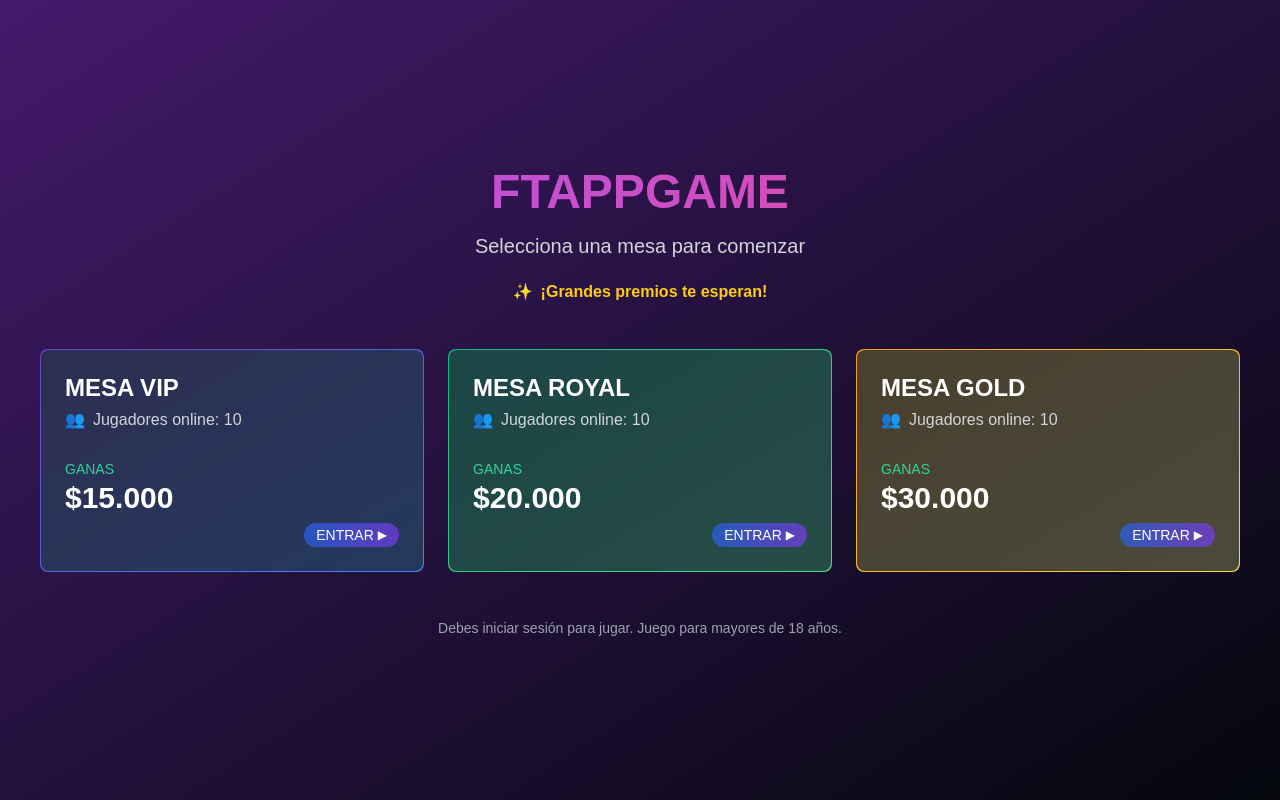
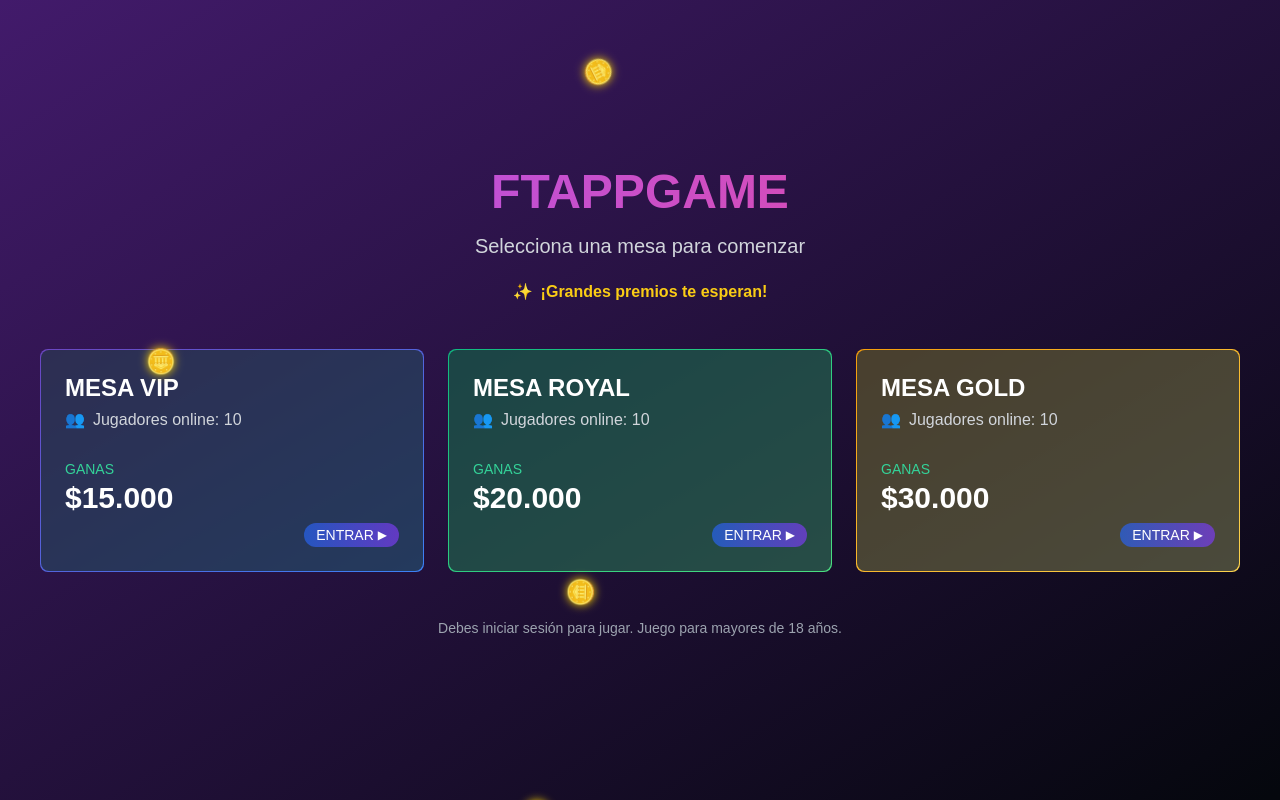
Before and after one commit to samutrujillo/ftappgame, a Next.js app: page / in a window 1280 px wide. Built offline with nearby package versions, Linux system fonts and the light colour scheme.

Commit message:
Add files via upload

```diff
--- /dev/null
+++ b/src/app/components/CoinRain.css
@@ -0,0 +1,56 @@
+/* components/CoinRain.css */
+.coin-rain-container {
+  position: fixed;
+  top: 0;
+  left: 0;
+  width: 100%;
+  height: 100%;
+  z-index: 1000;
+  pointer-events: none;
+  overflow: hidden;
+}
+
+.coin {
+  position: absolute;
+  top: -100px;
+  animation: coinFall linear forwards;
+  opacity: 0;
+  font-size: 24px;
+  filter: drop-shadow(0 0 5px gold);
+}
+
+@keyframes coinFall {
+  0% {
+    top: -100px;
+    transform: translateY(0) rotate(0deg);
+    opacity: 0;
+  }
+  10% {
+    opacity: 1;
+  }
+  100% {
+    top: 100vh;
+    transform: translateY(0) rotate(360deg);
+    opacity: 1;
+  }
+}
+
+/* Optimización para dispositivos de gama alta */
+@media (min-width: 768px) {
+  .coin {
+    will-change: transform, opacity;
+  }
+}
+
+/* Reducir la cantidad de monedas en dispositivos móviles */
+@media (max-width: 768px) {
+  .coin {
+    font-size: 20px;
+  }
+}
+
+@media (max-width: 480px) {
+  .coin {
+    font-size: 16px;
+  }
+}
--- /dev/null
+++ b/src/app/components/CoinRain.jsx
@@ -0,0 +1,121 @@
+// components/CoinRain.js
+'use client';
+
+import { useEffect, useState } from 'react';
+import './CoinRain.css';
+
+export default function CoinRain() {
+  const [coins, setCoins] = useState([]);
+
+  useEffect(() => {
+    // Función para determinar si el dispositivo es de bajo rendimiento
+    const isLowPerformanceDevice = () => {
+      return window.navigator.hardwareConcurrency <= 2 ||
+             /Android|webOS|iPhone|iPad|iPod|BlackBerry|IEMobile|Opera Mini/i.test(navigator.userAgent);
+    };
+
+    // Ajustar configuración según el rendimiento del dispositivo
+    const coinCount = isLowPerformanceDevice() ? 10 : (window.innerWidth < 768 ? 15 : 30);
+    const minDuration = isLowPerformanceDevice() ? 4 : 3; // segundos
+    const maxDuration = isLowPerformanceDevice() ? 7 : 6; // segundos
+    const intervalTime = isLowPerformanceDevice() ? 3000 : 2000; // ms
+
+    // Crear monedas iniciales
+    createCoins();
+
+    // Configurar intervalo para crear nuevas monedas
+    const interval = setInterval(createCoins, intervalTime);
+
+    function createCoins() {
+      const newCoins = [];
+
+      // Reducir la cantidad de monedas creadas por lote en dispositivos de bajo rendimiento
+      const batchSize = isLowPerformanceDevice() ? coinCount / 5 : coinCount / 3;
+
+      for (let i = 0; i < batchSize; i++) {
+        newCoins.push(createCoin());
+      }
+
+      setCoins(prevCoins => [...prevCoins, ...newCoins]);
+
+      // Limpiar monedas viejas si hay demasiadas
+      // Límite más bajo para dispositivos de bajo rendimiento
+      const limit = isLowPerformanceDevice() ? 50 : 100;
+      const keepCount = isLowPerformanceDevice() ? 25 : 50;
+
+      if (coins.length > limit) {
+        setCoins(prevCoins => prevCoins.slice(-keepCount));
+      }
+    }
+
+    function createCoin() {
+      const left = Math.random() * 100;
+      const size = Math.random() * 0.5 + 0.7; // Tamaño entre 0.7 y 1.2
+      const duration = Math.random() * (maxDuration - minDuration) + minDuration;
+      const delay = Math.random() * 2;
+      const rotation = Math.random() * 360;
+      // Usar preferentemente la moneda emoji en dispositivos de bajo rendimiento (más liviana)
+      const symbol = isLowPerformanceDevice() ? '🪙' : (Math.random() > 0.5 ? '💰' : '🪙');
+
+      return {
+        id: Date.now() + Math.random(),
+        left,
+        size,
+        duration,
+        delay,
+        rotation,
+        symbol
+      };
+    }
+
+    // Función para reducir monedas cuando la pestaña no está activa
+    const handleVisibilityChange = () => {
+      if (document.hidden) {
+        // Si la pestaña no está activa, reducir la cantidad de monedas
+        setCoins(prevCoins => prevCoins.slice(-10));
+      }
+    };
+
+    // Agregar listener para la visibilidad de la página
+    document.addEventListener('visibilitychange', handleVisibilityChange);
+
+    // Función para manejar el cambio de tamaño de la ventana
+    const handleResize = () => {
+      // Limpiar algunas monedas cuando el usuario cambia el tamaño de la ventana
+      // para evitar problemas de rendimiento durante el reflow
+      setCoins(prevCoins => prevCoins.slice(-20));
+    };
+
+    // Agregar listener para el cambio de tamaño con debounce
+    let resizeTimeout;
+    window.addEventListener('resize', () => {
+      clearTimeout(resizeTimeout);
+      resizeTimeout = setTimeout(handleResize, 300);
+    });
+
+    return () => {
+      clearInterval(interval);
+      document.removeEventListener('visibilitychange', handleVisibilityChange);
+      window.removeEventListener('resize', handleResize);
+      clearTimeout(resizeTimeout);
+    };
+  }, []);
+
+  return (
+    <div className="coin-rain-container">
+      {coins.map(coin => (
+        <div
+          key={coin.id}
+          className="coin"
+          style={{
+            left: `${coin.left}%`,
+            transform: `scale(${coin.size}) rotate(${coin.rotation}deg)`,
+            animation: `coinFall ${coin.duration}s linear ${coin.delay}s forwards`
+          }}
+        >
+          {coin.symbol}
+        </div>
+      ))}
+    </div>
+  );
+}
--- a/src/app/page.js
+++ b/src/app/page.js
@@ -2,6 +2,7 @@
 
 import { useState } from 'react';
 import './styles.css';
+import CoinRain from './components/CoinRain';
 
 export default function MesaSelection() {
   const [hoveredTable, setHoveredTable] = useState(null);
@@ -35,6 +36,9 @@ export default function MesaSelection() {
 
   return (
     <div className="container">
+      {/* Añadir el componente CoinRain aquí */}
+      <CoinRain />
+
       <div className="overlay"></div>
       <div className="content">
         {/* Header */}
```
Also changed, not shown: src/index.js (added), 1 other file (tests, documents, lock files or other folders).
